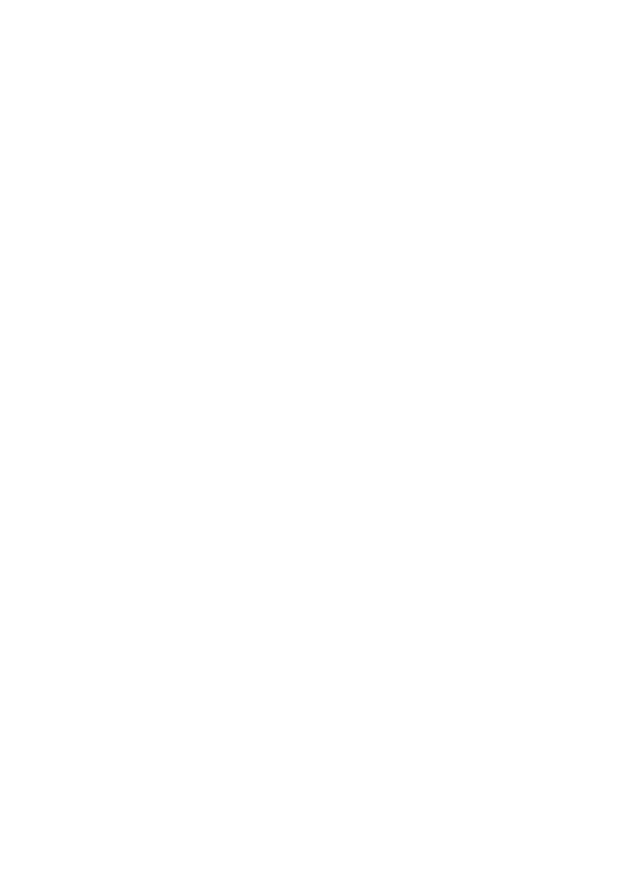
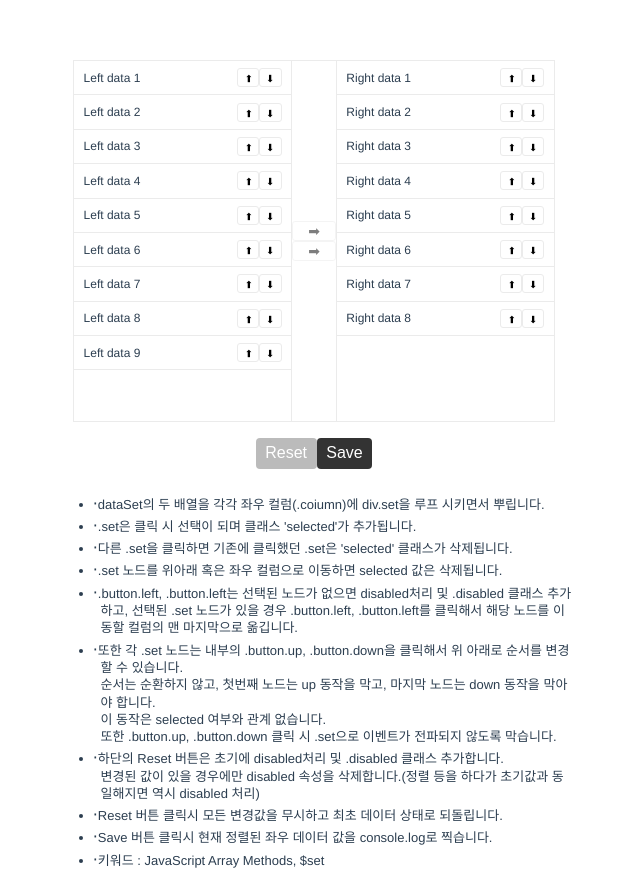
Before and after one commit to sujin43/front-practice, a Vue app in the folder practice/: page /array in a window 1280 px wide. Shown: the whole page, without its empty margins (326-966 px from the left). Before the commit the page ends 800 px from the top, so only its background shows below. Built offline with nearby package versions, Linux system fonts and the light colour scheme.

Commit message:
ArrayMethod practice 추가

```diff
--- a/practice/src/router/index.js
+++ b/practice/src/router/index.js
@@ -1,18 +1,28 @@
 import Vue from 'vue'
 import VueRouter from 'vue-router'
-import PublicApi from '../views/PublicApi.vue'
+import Main from '../views/MainPage.vue'
 
 Vue.use(VueRouter)
 
 const routes = [
   {
     path: '/',
-    name: 'api',
-    component: PublicApi
+    name: 'index',
+    component: Main
+  },
+  {
+    path: '/array',
+    name: 'practice-array',
+    component: () => import('../views/ArrayMethod.vue')
+  },
+  {
+    path: '/api',
+    name: 'practice-api',
+    component: () => import('../views/PublicApi.vue')
   },
   {
     path: '/menu',
-    name: 'menu',
+    name: 'practice-menu',
     component: () => import('../views/ContextMenu.vue')
   },
   {
--- /dev/null
+++ b/practice/src/views/ArrayMethod.vue
@@ -0,0 +1,222 @@
+<!-- Use preprocessors via the lang attribute! e.g. <template lang="pug"> -->
+<template>
+  <div id="app">
+    <div class="wrap-list">
+      <div class="column">
+        <div class="set" v-for="(data, idx) in dataSet[0]" :key="data.id" @click="selected = data.id" :class="{'selected': data.id === selected}">
+          <span class="name">{{data.name}}</span>
+          <div class="buttons">
+            <button type="button" value="left" class="button up" @click.stop="listUp(idx, 'left')"><span>앞으로</span></button>
+            <button type="button" value="left" class="button down" @click.stop="listDown(idx, 'left')"><span>뒤로</span></button>
+          </div>
+        </div>
+      </div>
+      <div class="column control">
+        <button type="button" :class="{'button right': true, 'disabled': !selected || selected.substr(3,1) === '1'}"><span>왼쪽 컬럼으로 이동</span></button>
+        <button type="button" :class="{'button right': true, 'disabled': !selected || selected.substr(3,1) === '2'}"><span>오른쪽 컬럼으로 이동</span></button>
+      </div>
+      <div class="column">
+        <div class="set" v-for="(data, idx) in dataSet[1]" :key="data.id" @click="selected = data.id" :class="{'selected': data.id === selected}">
+          <span class="name">{{data.name}}</span>
+          <div class="buttons">
+            <button type="button" value="right" class="button up" @click.stop="listUp(idx, 'right')"><span>앞으로</span></button>
+            <button type="button" value="right" class="button down" @click.stop="listDown(idx, 'right')"><span>뒤로</span></button>
+          </div>
+        </div>
+      </div>
+    </div>
+    <div class="submit">
+      <button type="button" class="button reset"><span>Reset</span></button>
+      <button type="button" class="button"><span>Save</span></button>
+    </div>
+    <ul class="note">
+      <li>dataSet의 두 배열을 각각 좌우 컬럼(.coiumn)에 div.set을 루프 시키면서 뿌립니다.</li>
+      <li>.set은 클릭 시 선택이 되며 클래스 'selected'가 추가됩니다.</li>
+      <li>다른 .set을 클릭하면 기존에 클릭했던 .set은 'selected' 클래스가 삭제됩니다.</li>
+      <li>.set 노드를 위아래 혹은 좌우 컬럼으로 이동하면 selected 값은 삭제됩니다.</li>
+      <li>.button.left, .button.left는 선택된 노드가 없으면 disabled처리 및 .disabled 클래스 추가하고, 선택된 .set 노드가 있을 경우 .button.left, .button.left를 클릭해서 해당 노드를 이동할 컬럼의 맨 마지막으로 옮깁니다.</li>
+      <li>또한 각 .set 노드는 내부의 .button.up, .button.down을 클릭해서 위 아래로 순서를 변경할 수 있습니다. <br />
+        순서는 순환하지 않고, 첫번째 노드는 up 동작을 막고, 마지막 노드는 down 동작을 막아야 합니다.<br />
+        이 동작은 selected 여부와 관계 없습니다. <br />
+        또한 .button.up, .button.down 클릭 시 .set으로 이벤트가 전파되지 않도록 막습니다. </li>
+      <li>하단의 Reset 버튼은 초기에 disabled처리 및 .disabled 클래스 추가합니다.<br />변경된 값이 있을 경우에만 disabled 속성을 삭제합니다.(정렬 등을 하다가 초기값과 동일해지면 역시 disabled 처리)</li>
+      <li>Reset 버튼 클릭시 모든 변경값을 무시하고 최초 데이터 상태로 되돌립니다.</li>
+      <li>Save 버튼 클릭시 현재 정렬된 좌우 데이터 값을 console.log로 찍습니다.</li>
+      <li>키워드 : JavaScript Array Methods, $set</li>
+    </ul>
+  </div>
+</template>
+
+<script>
+export default {
+  data() {
+    return {
+      dataSetDump: [], //dataSet을 복제
+      dataSet: [[
+        {id: 'seq1000001', name: 'Left data 1'},
+        {id: 'seq1000002', name: 'Left data 2'},
+        {id: 'seq1000003', name: 'Left data 3'},
+        {id: 'seq1000004', name: 'Left data 4'},
+        {id: 'seq1000005', name: 'Left data 5'},
+        {id: 'seq1000006', name: 'Left data 6'},
+        {id: 'seq1000007', name: 'Left data 7'},
+        {id: 'seq1000008', name: 'Left data 8'},
+        {id: 'seq1000009', name: 'Left data 9'},
+      ],[
+        {id: 'seq2000001', name: 'Right data 1'},
+        {id: 'seq2000002', name: 'Right data 2'},
+        {id: 'seq2000003', name: 'Right data 3'},
+        {id: 'seq2000004', name: 'Right data 4'},
+        {id: 'seq2000005', name: 'Right data 5'},
+        {id: 'seq2000006', name: 'Right data 6'},
+        {id: 'seq2000007', name: 'Right data 7'},
+        {id: 'seq2000008', name: 'Right data 8'},
+      ]],
+      selected: ""
+    };
+  },
+  mounted() {
+    this.dataSetDump = [...this.dataSet]
+  },
+  methods: {
+    clickList(e) {
+console.log(e.target)
+    },
+    listUp(idx, pos) {
+        console.log(idx, pos)
+        this.selected = ""
+        const num = pos === 'left' ? 0 : 1
+        const item = this.dataSetDump[num].splice(idx, 1) //선택된 아이템
+        this.dataSetDump[num].splice(idx-1, 0, item[0]) //리스트 위치 이동
+    },
+    listDown(idx, pos) {
+        console.log(idx, pos)
+        this.selected = ""
+        const num = pos === 'left' ? 0 : 1
+        const item = this.dataSetDump[num].splice(idx, 1) //선택된 아이템
+        this.dataSetDump[num].splice(idx+1, 0, item[0]) //리스트 위치 이동
+    }
+  }
+};
+</script>
+
+<!-- Use preprocessors via the lang attribute! e.g. <style lang="scss"> -->
+<style lang="scss">
+#app {
+  font-family: Avenir, Helvetica, Arial, sans-serif;
+  text-align: center;
+  color: #2c3e50;
+  margin-top: 60px;
+}
+  button {
+    cursor: pointer;
+  }
+  .note {
+    margin: 2em auto 0;
+    text-align: left;
+    width: 480px;
+    font-size: 13px;
+    li {
+      line-height: 1.333em;
+      padding-left: .5em;
+      text-indent: -.3em;
+      &::before {
+        content: '\022C5';
+        display: inline-block;
+        font-size: 16px;
+      }
+      ~ li {
+        margin-top: .3em;
+      }
+    }
+  }
+  .submit {
+    margin-top: 1em;
+    .button {
+      appearance: none;
+      background: #333;
+      color: #fff;
+      border: none;
+      border-radius: 4px;
+      font-size: 16px;
+      padding: .4em .6em;
+      &.reset {
+        background: #bbb;
+      }
+      &.disabled {
+        opacity: .5;
+        cursor: default;
+      }
+    }
+  }
+  .wrap-list {
+    display:flex;
+    flex-direction: row;
+    justify-content: space-between;
+    width: 480px;
+    height: 360px;
+    margin: 0 auto;
+    border: 1px solid #ebebeb;
+    .column {
+      flex: 5 1 0;
+      ~ .column {
+        border-left: 1px solid #ebebeb;
+      }
+      .button {
+        border: 1px solid #ebebeb;
+        border-radius: 3px;
+        background: none;
+        span {
+          font-size: 0;
+        }
+      }
+      &.control {
+        flex: 1 1 0;
+        display: flex;
+        flex-direction: column;
+        justify-content: center;
+        .button {
+          &::before {
+            display: inline-block;
+            content: '\027A1';
+            font-size: 14px;
+          }
+          &.left {
+            &::before {
+              transform: rotate(180deg);
+            }
+          }
+          &.disabled {
+            opacity: .5;
+            cursor: default;
+          }
+        }
+      }
+      .set {
+        display: flex;
+        justify-content: space-between;
+        align-items: center;
+        padding: .6em .8em;
+        border-bottom: 1px solid #ebebeb;
+        font-size: 12px;
+        &.selected {
+          background-color: #ebebeb;
+        }
+        .button {
+          background-color: #fff;
+          &::before {
+            display: inline-block;
+            content: '\027A1';
+            transform: rotate(-90deg);
+            font-size: 10px;
+          }
+          &.down {
+            &::before {
+              transform: rotate(90deg);
+            }
+          }
+        }
+      }
+    }
+  }
+</style>
--- /dev/null
+++ b/practice/src/views/MainPage.vue
@@ -0,0 +1,15 @@
+<template>
+  <div>
+    <button @click="$router.push({name: 'practice-menu'})">Context Menu</button>
+    <button @click="$router.push({name: 'practice-api'})">public API</button>
+    <button @click="$router.push({name: 'practice-array'})">Array Method</button>
+  </div>
+</template>
+
+<script>
+</script>
+
+<!-- Use preprocessors via the lang attribute! e.g. <style lang="scss"> -->
+<style lang="scss">
+
+</style>
```
